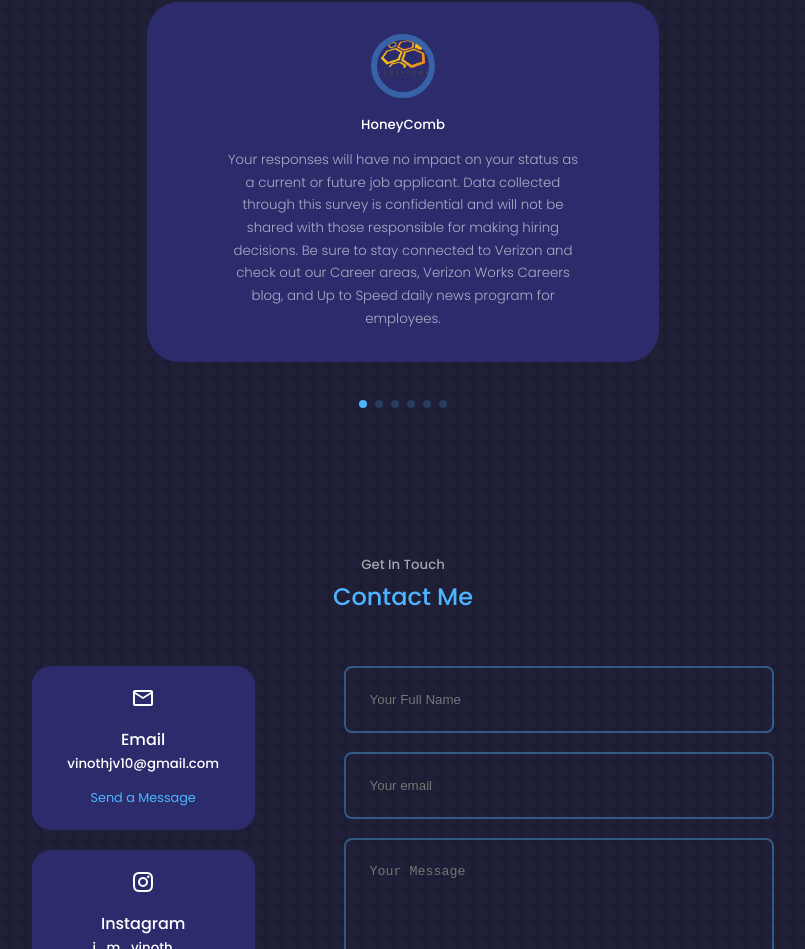
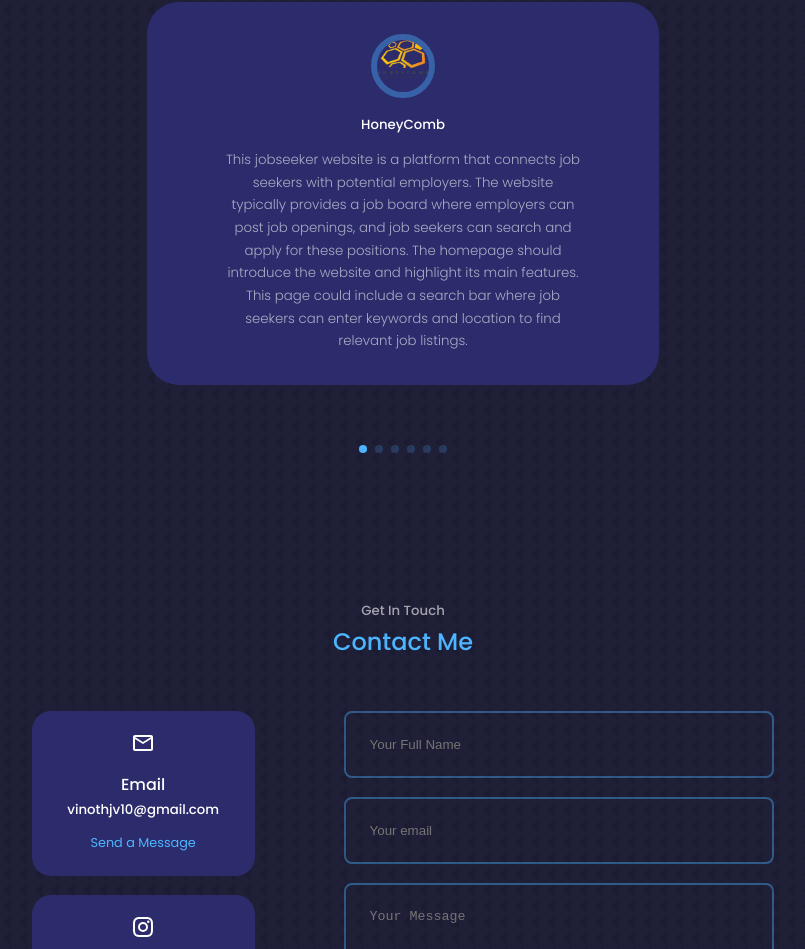
Before and after one commit to Vinothjv10/React-1, a React (Create React App) app: page / in a window 1280 px wide. Shown: the part 4078-5027 px from the top of the page, without its empty margins (237-1042 px from the left). Built offline with nearby package versions, Linux system fonts and the light colour scheme.

Commit message:
testimonal inserted

```diff
--- a/src/components/testimonials/testimonials.jsx
+++ b/src/components/testimonials/testimonials.jsx
@@ -22,32 +22,32 @@ const data = [
     {
         avatar: AVTR1,
         name: 'HoneyComb',
-        review: 'Your responses will have no impact on your status as a current or future job applicant. Data collected through this survey is confidential and will not be shared with those responsible for making hiring decisions. Be sure to stay connected to Verizon and check out our Career areas, Verizon Works Careers blog, and Up to Speed daily news program for employees.'
+        review: 'This jobseeker website is a platform that connects job seekers with potential employers. The website typically provides a job board where employers can post job openings, and job seekers can search and apply for these positions. The homepage should introduce the website and highlight its main features. This page could include a search bar where job seekers can enter keywords and location to find relevant job listings.'
     },
     {
         avatar: AVTR2,
         name: 'Technoblaze',
-        review: 'Your responses will have no impact on your status as a current or future job applicant. Data collected through this survey is confidential and will not be shared with those responsible for making hiring decisions. Be sure to stay connected to Verizon and check out our Career areas, Verizon Works Careers blog, and Up to Speed daily news program for employees.'
+        review: 'This college symposium website is a platform that provides information about a college symposium event. The website typically contains information about the symposium, including the theme, date, location, speakers, and schedule. he homepage should introduce the symposium and highlight its main features. This page could include a brief overview of the symposium theme, and a call to action to register for the event.'
     },
     {
         avatar: AVTR3,
         name: 'Spot Plant',
-        review: 'Your responses will have no impact on your status as a current or future job applicant. Data collected through this survey is confidential and will not be shared with those responsible for making hiring decisions. Be sure to stay connected to Verizon and check out our Career areas, Verizon Works Careers blog, and Up to Speed daily news program for employees.'
+        review: 'This PlantSale website is a platform that allows customers to browse and purchase plants and related products online. The website typically contains information about the plants available for sale, including their descriptions, prices, and images. The homepage should introduce the website and highlight its main features. This page could include a slideshow of the plants for sale, and a call to action to browse the available products.'
     },
     {
         avatar: AVTR4,
         name: 'Bisnes Company',
-        review: 'Your responses will have no impact on your status as a current or future job applicant. Data collected through this survey is confidential and will not be shared with those responsible for making hiring decisions. Be sure to stay connected to Verizon and check out our Career areas, Verizon Works Careers blog, and Up to Speed daily news program for employees.'
+        review: 'This company website is a platform that provides information about a company products, services, and values. The website typically contains information about the company history, mission, and vision, as well as its team members, products and services, and contact information. This page could include a brief overview of the company mission and values, and a call to action to learn more about its products or services.'
     },
     {
         avatar: AVTR5,
         name: 'Shiksha',
-        review: 'Your responses will have no impact on your status as a current or future job applicant. Data collected through this survey is confidential and will not be shared with those responsible for making hiring decisions. Be sure to stay connected to Verizon and check out our Career areas, Verizon Works Careers blog, and Up to Speed daily news program for employees.'
+        review: 'This school website is a platform that provides information about a school academic programs, facilities, and student life. The website typically contains information about the school history, mission, and vision, as well as its curriculum, extracurricular activities, and contact information. This page could include a brief overview of the school mission and values, and a call to action to learn more about its programs and facilities.'
     },
     {
         avatar: AVTR6,
         name: 'HoneyComb Site-2',
-        review: 'Your responses will have no impact on your status as a current or future job applicant. Data collected through this survey is confidential and will not be shared with those responsible for making hiring decisions. Be sure to stay connected to Verizon and check out our Career areas, Verizon Works Careers blog, and Up to Speed daily news program for employees.'
+        review: 'The homepage of the website typically introduces the company and highlights its main products or services. This page might feature a slideshow of images or videos showcasing the company offerings, or a call to action inviting visitors to learn more. This section provides contact information for the company, including email addresses, phone numbers, and social media handles. Visitors can use this information to ask questions, provide feedback, or get help with any issues they may encounter'
     },
 ]
 
```
